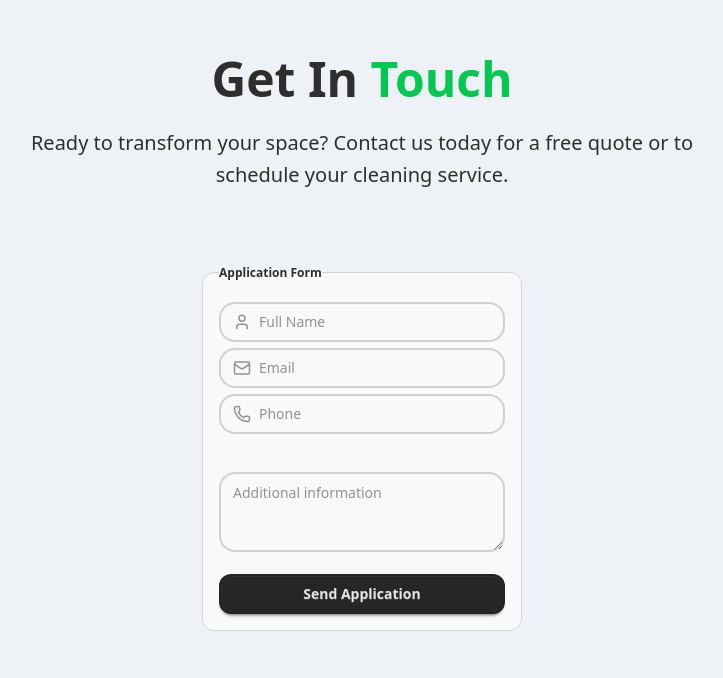
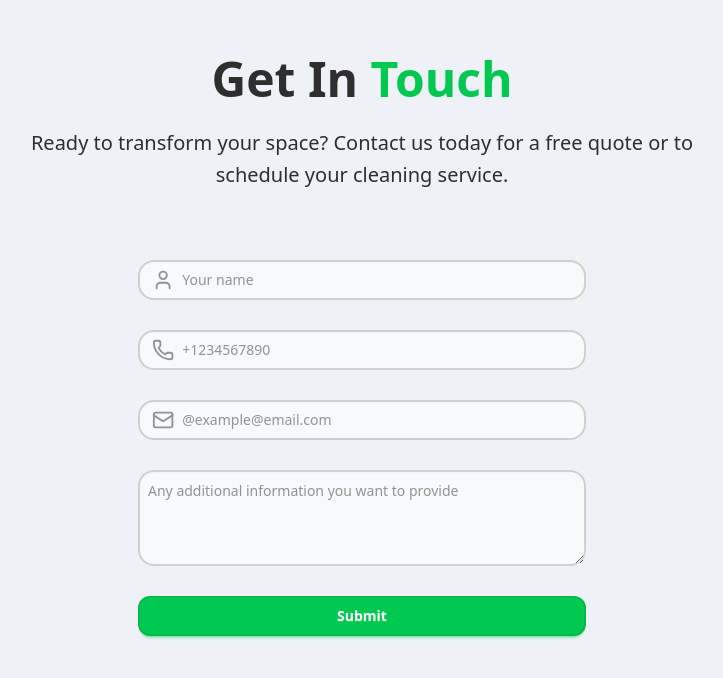
Before and after one commit to levladik/clean_cleanom, a Next.js app: page / in a window 1280 px wide. Shown: the part 5423-6101 px from the top of the page, without its empty margins (278-1001 px from the left). Built offline with nearby package versions, Linux system fonts and the light colour scheme.

Commit message:
feat: enhance Application form with validation and improved user experience

```diff
--- a/package.json
+++ b/package.json
@@ -16,7 +16,8 @@
     "lucide-react": "^0.542.0",
     "next": "^15.5.2",
     "react": "19.1.0",
-    "react-dom": "19.1.0"
+    "react-dom": "19.1.0",
+    "react-hot-toast": "^2.6.0"
   },
   "devDependencies": {
     "@eslint/eslintrc": "^3",
--- a/src/app/components/sections/Application/Form.tsx
+++ b/src/app/components/sections/Application/Form.tsx
@@ -1,49 +1,121 @@
-import { User, Mail, Phone } from 'lucide-react'
-import React from 'react'
+'use client'
+
+import { Mail, Phone, User } from 'lucide-react'
+import React, { useState } from 'react'
+import toast, { Toaster } from 'react-hot-toast'
+
+import { ApplicationFormData } from './form.interface'
 
 const Form = () => {
+  const [formData, setFormData] = useState<ApplicationFormData>({
+    name: '',
+    email: '',
+    phone: '',
+    info: '',
+  })
+
+  const handleChange = (e: React.ChangeEvent<HTMLInputElement | HTMLTextAreaElement>) => {
+    const { name, value } = e.target
+    setFormData((prev) => ({ ...prev, [name]: value }))
+  }
+
+  const handleSubmit = async (e: React.FormEvent<HTMLFormElement>) => {
+    e.preventDefault()
+
+    const form = e.target as HTMLFormElement
+
+    if (!form.checkValidity()) {
+      form.reportValidity()
+
+      return
+    }
+
+    console.log(formData)
+    form.reset()
+    setFormData({
+      name: '',
+      email: '',
+      phone: '',
+      info: '',
+    })
+    toast.success('Your application has been sent!')
+  }
+
   return (
-    <fieldset className="fieldset bg-base-100 border-base-300 rounded-xl w-xs border p-4">
-      <legend className="fieldset-legend">Application Form</legend>
-
-      <label className="input">
-        <User className="w-5 h-5 opacity-50" />
+    <>
+      <div>
+        <Toaster position="top-right" />
+      </div>
+      <form
+        action="/api/submit"
+        className="w-full max-w-md mx-auto"
+        method="POST"
+        onSubmit={handleSubmit}
+      >
+        {/* Name (required) */}
+        <fieldset className="fieldset">
+          <label className="input validator w-full">
+            <User className="opacity-50" />
             <input
-          placeholder="Full Name"
+              minLength={2}
+              name="name"
+              onChange={handleChange}
+              placeholder="Your name"
               type="text"
+              value={formData.name}
               required
             />
           </label>
+          <span className="validator-hint mt-0">Name is required and must be at least 2 characters.</span>
 
-      <label className="input">
-        <Mail className="w-5 h-5 opacity-50" />
+          {/* Phone (required) */}
+          <label className="input validator w-full">
+            <Phone className="opacity-50" />
             <input
-          placeholder="Email"
-          type="email"
-        />
-      </label>
-
-      <label className="input">
-        <Phone className="w-5 h-5 opacity-50" />
-        <input
-          className="tabular-nums"
-          maxLength={10}
-          minLength={10}
-          pattern="[0-9]*"
-          placeholder="Phone"
-          title="Must be 10 digits"
+              name="phone"
+              onChange={handleChange}
+              pattern="\+?\-?\(?\)?\d{6,15}"
+              placeholder="+1234567890"
               type="tel"
+              value={formData.phone}
               required
             />
           </label>
-      <p className="validator-hint">Must be 10 digits</p>
+          <span className="validator-hint mt-0">Phone is required (6–15 numbers).</span>
+
+          {/* Email */}
+          <label className="input validator w-full">
+            <Mail className="opacity-50" />
+            <input
+              name="email"
+              onChange={handleChange}
+              pattern="[a-z0-9._%+-]+@[a-z0-9.-]+\.[a-z]{2,4}$"
+              placeholder="@example@email.com"
+              type="email"
+              value={formData.email}
+              required
+            />
+          </label>
+          <span className="validator-hint mt-0">Please enter a valid email.</span>
+
+          {/* Info (optional) */}
           <textarea
-        className="textarea"
-        placeholder="Additional information"
+            className="input w-full mb-6 p-2 h-24"
+            name="info"
+            onChange={handleChange}
+            placeholder="Any additional information you want to provide"
+            value={formData.info}
           ></textarea>
 
-      <button className="btn btn-neutral rounded-xl mt-4">Send Application</button>
+          <button
+            className="btn btn-primary w-full rounded-xl"
+            type="submit"
+          >
+            Submit
+          </button>
         </fieldset>
+      </form>
+    </>
   )
 }
 
--- /dev/null
+++ b/src/app/components/sections/Application/form.interface.ts
@@ -0,0 +1,6 @@
+export interface ApplicationFormData {
+  name: string
+  email: string
+  phone: string
+  info?: string
+}
```
Also changed, not shown: 1 other file (tests, documents, lock files or other folders). Lines whose indentation alone changed are shown as unchanged.
